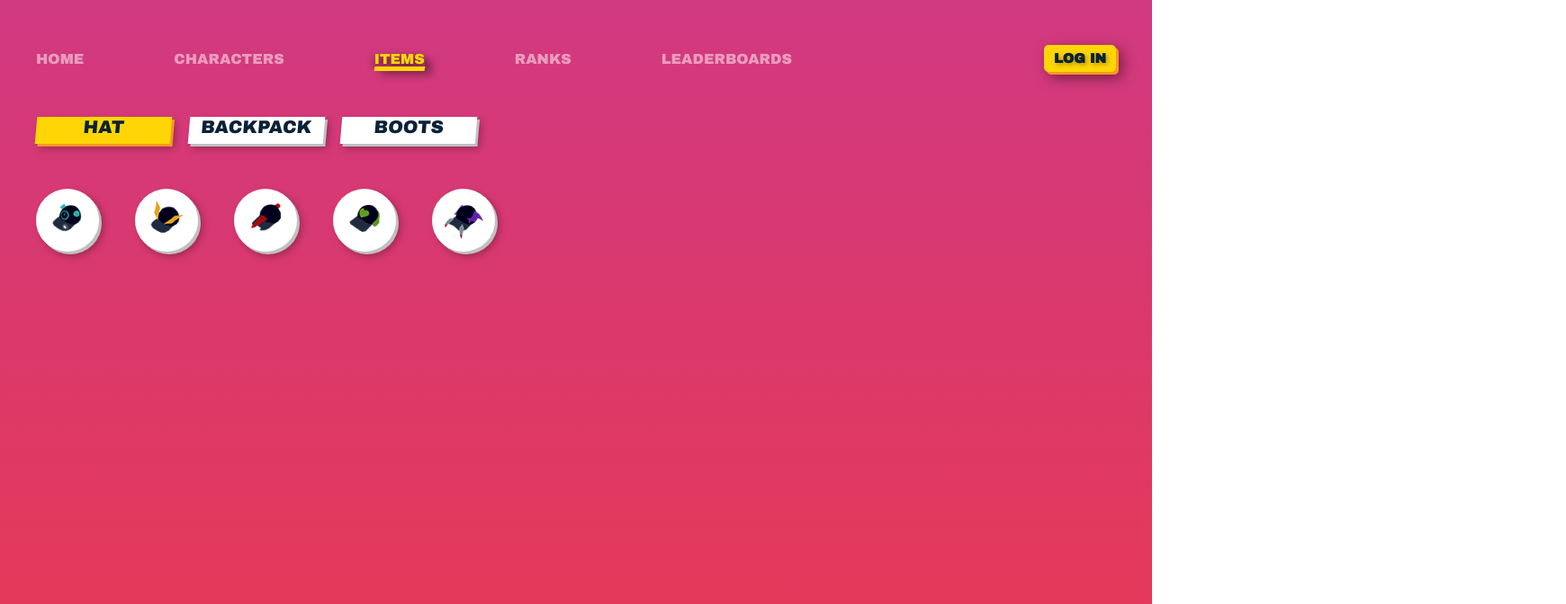
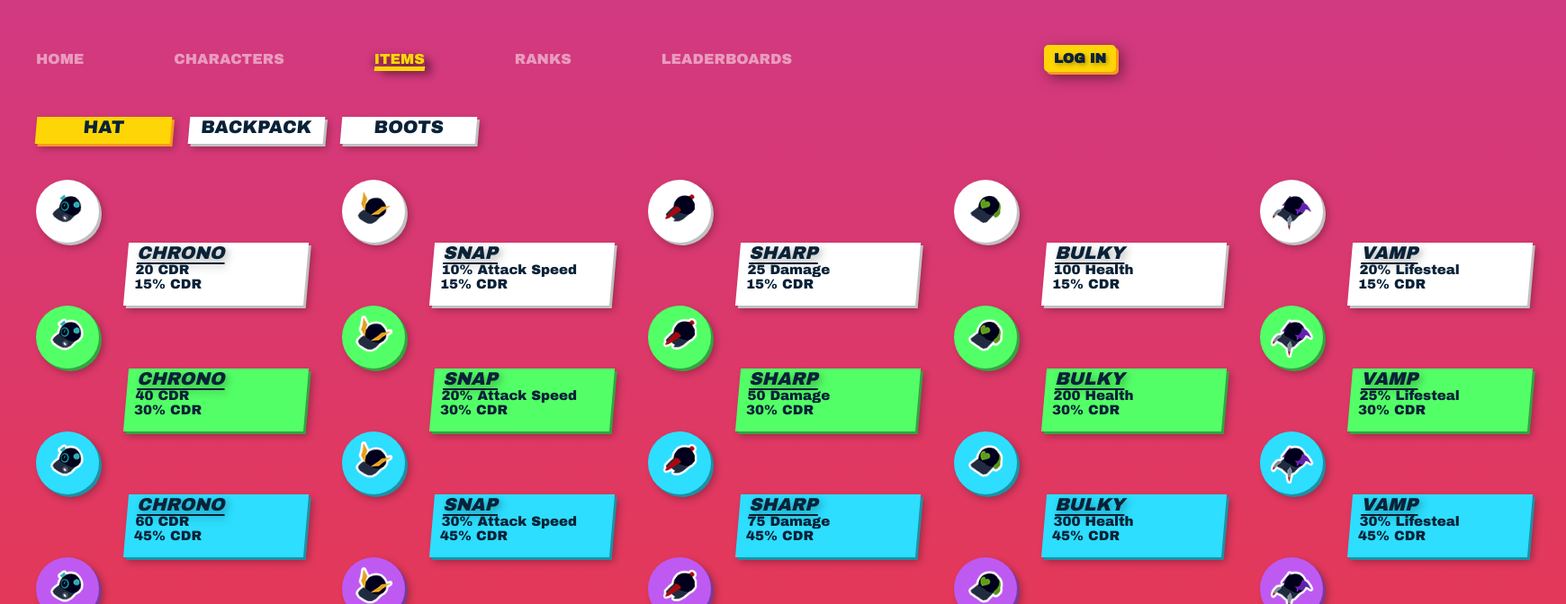
Before and after one commit to iamkiwii/bapbap, a Vue app: page /items in a window 1280 px wide. Shown: the top 672 px of the page at 90% size, 1740 px wide, since content can reach past the window. Built offline with nearby package versions, Linux system fonts and the light colour scheme.

Commit message:
started character page/fixes
fixed item container for redesign

```diff
--- a/src/assets/GameData.js
+++ b/src/assets/GameData.js
@@ -17,9 +17,18 @@ export class RankObject {
     }
 }
 
+export class ChampObject {
+    constructor(props) {
+        this.name = props.name;
+        this.abilities = props.abilities;
+        this.stats = props.stats;
+    }
+}
+
 var GameData = {
     itemlist: [],
     ranks: [],
+    champs: [],
     extrastats: {
         Boots: {
             stat: { white: 15, green: 30, blue: 45, purple: 60, yellow: 75 },
@@ -35,6 +44,33 @@ var GameData = {
         }
     }
 }
+
+// Champs Data
+
+var Chuck = {
+    name: "Chuck",
+    abilities: {
+        basic: {
+            name: "Chuck Punch",
+            desc: "Punch for a 3-hit combo. Hitting an opponent will grant you a Knock stack."
+        },
+        special: {
+            name: "Chuck Knock",
+            desc: "Throw a powerful punch. Inflict stun if you have full Knock stacks."
+        },
+        movement: {
+            name: "Chuck Jump",
+            desc: "Jump to a location. Apply knock up on land."
+        },
+        ultimate: {
+            name: "CHUCK!!!!",
+            desc: "Become gigantic and get a hp, damage and speed buff."
+        }
+    }
+}
+
+GameData.champs.push(new ChampObject(Chuck))
+
 
 // Ranks Data
 
--- a/src/components/items/ItemContainer.vue
+++ b/src/components/items/ItemContainer.vue
@@ -1,9 +1,13 @@
 <template>
     <div class="item-containers">
-        <div class="circle hidden" :class="color" @click="(e) => expandItems(e)">
+
+        <!-- Item container circle that gets created for each tier -->
+        <div class="circle" :class="color">
             <img :src="getImage()" class="item" draggable="false" :class="type">
         </div>
-        <div class="item-info hidden-banner" :class="getBannerColor()">
+
+        <!-- Item info that gets created for each tier -->
+        <div class="item-info" :class="getBannerColor()">
             <div class="item-name">{{ name }}</div>
             <div class="item-desc">{{ getInfo() }}</div>
             <div class="item-desc">{{ getStats() }}</div>
@@ -12,6 +16,8 @@
 </template>
 
 <script setup>
+
+// i know
 import Item_Backpack_CDR from '@/assets/items/Item_Backpack_CDR.png'
 import Item_Backpack_CRIT from '@/assets/items/Item_Backpack_CRIT.png'
 import Item_Backpack_HP from '@/assets/items/Item_Backpack_HP.png'
@@ -31,105 +37,6 @@ import GameData from '@/assets/GameData'
 </script>
 <script scoped>
 
-function expandItems(event) {
-    var column = getColumn(event.currentTarget)
-    if (event.currentTarget.classList.contains('white')) {
-        for (let i = 0; i < 5; i++) {
-            if (i != column) {
-                document.getElementsByClassName('white-banner')[i].classList.add('hidden-banner')
-                document.getElementsByClassName('white-banner')[i].classList.remove('expanded-banner')
-                document.getElementsByClassName('green-banner')[i].classList.add('hidden-banner')
-                document.getElementsByClassName('green-banner')[i].classList.remove('expanded-banner')
-                document.getElementsByClassName('blue-banner')[i].classList.add('hidden-banner')
-                document.getElementsByClassName('blue-banner')[i].classList.remove('expanded-banner')
-                document.getElementsByClassName('purple-banner')[i].classList.add('hidden-banner')
-                document.getElementsByClassName('purple-banner')[i].classList.remove('expanded-banner')
-                document.getElementsByClassName('yellow-banner')[i].classList.add('hidden-banner')
-                document.getElementsByClassName('yellow-banner')[i].classList.remove('expanded-banner')
-                document.getElementsByClassName('white')[i].classList.add('hidden')
-                document.getElementsByClassName('white')[i].classList.remove('expanded')
-                document.getElementsByClassName('green')[i].classList.add('hidden')
-                document.getElementsByClassName('green')[i].classList.remove('expanded')
-                document.getElementsByClassName('blue')[i].classList.add('hidden')
-                document.getElementsByClassName('blue')[i].classList.remove('expanded')
-                document.getElementsByClassName('purple')[i].classList.add('hidden')
-                document.getElementsByClassName('purple')[i].classList.remove('expanded')
-                document.getElementsByClassName('yellow')[i].classList.add('hidden')
-                document.getElementsByClassName('yellow')[i].classList.remove('expanded')
-            }
-        }
-        if (document.getElementsByClassName('white')[column].classList.contains('hidden') == true) {
-            document.getElementsByClassName('white-banner')[column].classList.add('expanded-banner')
-            document.getElementsByClassName('white-banner')[column].classList.remove('hidden-banner')
-            document.getElementsByClassName('green-banner')[column].classList.add('expanded-banner')
-            document.getElementsByClassName('green-banner')[column].classList.remove('hidden-banner')
-            document.getElementsByClassName('blue-banner')[column].classList.add('expanded-banner')
-            document.getElementsByClassName('blue-banner')[column].classList.remove('hidden-banner')
-            document.getElementsByClassName('purple-banner')[column].classList.add('expanded-banner')
-            document.getElementsByClassName('purple-banner')[column].classList.remove('hidden-banner')
-            document.getElementsByClassName('yellow-banner')[column].classList.add('expanded-banner')
-            document.getElementsByClassName('yellow-banner')[column].classList.remove('hidden-banner')
-            document.getElementsByClassName('white')[column].classList.add('expanded')
-            document.getElementsByClassName('white')[column].classList.remove('hidden')
-            document.getElementsByClassName('green')[column].classList.add('expanded')
-            document.getElementsByClassName('green')[column].classList.remove('hidden')
-            document.getElementsByClassName('blue')[column].classList.add('expanded')
-            document.getElementsByClassName('blue')[column].classList.remove('hidden')
-            document.getElementsByClassName('purple')[column].classList.add('expanded')
-            document.getElementsByClassName('purple')[column].classList.remove('hidden')
-            document.getElementsByClassName('yellow')[column].classList.add('expanded')
-            document.getElementsByClassName('yellow')[column].classList.remove('hidden')
-        } else {
-            document.getElementsByClassName('white-banner')[column].classList.remove('expanded-banner')
-            document.getElementsByClassName('white-banner')[column].classList.add('hidden-banner')
-            document.getElementsByClassName('green-banner')[column].classList.remove('expanded-banner')
-            document.getElementsByClassName('green-banner')[column].classList.add('hidden-banner')
-            document.getElementsByClassName('blue-banner')[column].classList.remove('expanded-banner')
-            document.getElementsByClassName('blue-banner')[column].classList.add('hidden-banner')
-            document.getElementsByClassName('purple-banner')[column].classList.remove('expanded-banner')
-            document.getElementsByClassName('purple-banner')[column].classList.add('hidden-banner')
-            document.getElementsByClassName('yellow-banner')[column].classList.remove('expanded-banner')
-            document.getElementsByClassName('yellow-banner')[column].classList.add('hidden-banner')
-            document.getElementsByClassName('white')[column].classList.remove('expanded')
-            document.getElementsByClassName('white')[column].classList.add('hidden')
-            document.getElementsByClassName('green')[column].classList.remove('expanded')
-            document.getElementsByClassName('green')[column].classList.add('hidden')
-            document.getElementsByClassName('blue')[column].classList.remove('expanded')
-            document.getElementsByClassName('blue')[column].classList.add('hidden')
-            document.getElementsByClassName('purple')[column].classList.remove('expanded')
-            document.getElementsByClassName('purple')[column].classList.add('hidden')
-            document.getElementsByClassName('yellow')[column].classList.remove('expanded')
-            document.getElementsByClassName('yellow')[column].classList.add('hidden')
-        }
-    }
-}
-
-
-function getColumn(element) {
-    var num;
-    switch (element) {
-        case document.getElementsByClassName('white')[0]:
-            num = 0;
-            break;
-        case document.getElementsByClassName('white')[1]:
-            num = 1;
-            break;
-        case document.getElementsByClassName('white')[2]:
-            num = 2;
-            break;
-        case document.getElementsByClassName('white')[3]:
-            num = 3;
-            break;
-        case document.getElementsByClassName('white')[4]:
-            num = 4;
-            break;
-    }
-    return num;
-
-}
-
-
-
 export default {
     props: {
         filename: String,
@@ -143,16 +50,13 @@ export default {
         getImage() {
             return getImageURL(this.filename)
         },
-        getBannerColor() {
+        getBannerColor() { // Returns color and adds -banner to give the banner class
             return this.color + "-banner"
         },
-        expandItems(event) {
-            expandItems(event)
-        },
-        getInfo() {
+        getInfo() { // Returns the stats and description of the item for the banner
             return this.stats[this.color] + " " + this.desc
         },
-        getStats() {
+        getStats() { // Gets extra stats (Hat is CDR, etc.)
             let t = this.type
             if (t == undefined) {
                 return GameData.extrastats["Hat"].stat[this.color] + GameData.extrastats["Hat"].desc
@@ -247,20 +151,6 @@ function getImageURL(file) {
     margin-left: 10px;
 }
 
-.hidden-banner {
-    visibility: hidden;
-    left: -50px;
-    opacity: -100%;
-    transition: 0.2s ease-in-out;
-}
-
-.expanded-banner {
-    visibility: visible;
-    opacity: 100%;
-    transition: 0.4s ease-in-out;
-    left: 0;
-}
-
 .item-info {
     user-select: none;
     color: rgb(9, 34, 56);
@@ -268,30 +158,9 @@ function getImageURL(file) {
     transform: skew(-5deg);
     height: 70px;
     width: 200px;
-    // background-color: rgb(9, 34, 56);
-    // box-shadow: 3px 3px 0px rgba($color: black, $alpha: 1), 5px 5px 8px rgba($color: #000000, $alpha: 0.3);
-    position: absolute;
     margin-top: 0px;
     margin-left: 100px;
     z-index: -1;
-}
-
-.hidden {
-    top: 0px;
-    margin-top: 10px;
-    cursor: pointer;
-    visibility: hidden;
-    opacity: 0%;
-    position: relative;
-    transition: 0.2s ease-in-out;
-}
-
-.expanded {
-    top: 70px;
-    margin-top: 30px;
-    opacity: 100%;
-    position: relative;
-    transition: 0.2s ease-in-out;
 }
 
 .circle {
--- a/src/components/items/ItemDisplay.vue
+++ b/src/components/items/ItemDisplay.vue
@@ -1,6 +1,7 @@
 <template>
-    <div class="container-wrapper">
+    <div class="container-wrapper"> <!-- Wraps the entire items display-->
         <div v-for="color in item.colors" :key="color">
+            <!-- Loops through all colors and wraps each item type and all its tiers-->
             <ItemContainer :filename="getImage()" :color="color" :class="item.type" :desc="item.desc" :stats="item.stats"
                 :type="activeItem" :name="item.name" />
         </div>
--- a/src/components/ranks/RanksDisplay.vue
+++ b/src/components/ranks/RanksDisplay.vue
@@ -1,5 +1,5 @@
 <template>
-    <div class="rank-wrapper" :class="getRank()">
+    <div class="rank-wrapper" :class="getRank()"> <!-- wrapper for each rank to add certain styles to each rank -->
         <div class="image-wrapper">
             <img :src="getImage()" class="image">
         </div>
@@ -18,6 +18,8 @@
 <script setup>
 
 import { RankObject } from '@/assets/GameData.js';
+
+// Imports rank images bc vite has cancer
 import Unranked from '@/assets/ranks/unranked.png'
 import Bronze from '@/assets/ranks/bronze.png'
 import Silver from '@/assets/ranks/silver.png'
@@ -35,7 +37,7 @@ export default {
         rank: RankObject
     },
     methods: {
-        getImage() {
+        getImage() { // Returns the image for the rank again cuz vite has cancer
             let filename;
             switch (this.rank.rank) {
                 case "Unranked":
@@ -65,10 +67,10 @@ export default {
         getRank() {
             return this.rank.rank
         },
-        getRankText(tier) {
+        getRankText(tier) { // Returns the rank text for the rank with the tier text. Ex: Bronze II
             return this.rank.rank + " " + tier
         },
-        getFee(tier) {
+        getFee(tier) { // Calculates fee bc making a seperate object for each rank is dumb
             let n = 0;
             let i = this.rank.fee;
             if (tier == "II") n = 1;
@@ -77,7 +79,7 @@ export default {
             let fee = i + n;
             return fee;
         },
-        getThreshold(tier) {
+        getThreshold(tier) { // Calculates threshold bc making a seperate object for each rank is dumb
             let n = 0;
             let i = this.rank.threshold;
             if (tier == "II") n = 1;
--- a/src/views/ItemsView.vue
+++ b/src/views/ItemsView.vue
@@ -40,10 +40,12 @@ export default {
         ItemDisplay
     },
     methods: {
+        // Toggles active item in UserData.ActiveItems then forces a re-render of the ItemSelector component
         toggleActiveItem(item) {
             toggleActive(item);
             this.forceRender();
         },
+        // Forces a re-render of the ItemSelector component
         forceRender() {
             this.updateKey++;
         }
--- a/src/views/RanksView.vue
+++ b/src/views/RanksView.vue
@@ -1,13 +1,16 @@
 <template>
     <div class="view">
         <div class="left-side">
-            <div class="rank-display-wrapper">
+            <div class="rank-display-wrapper"> <!-- Wrapper for all ranks -->
+                <!-- Loop through all ranks and display them -->
                 <div :class="rank.rank" v-for="rank in GameData.ranks" :key="rank">
                     <RankDisplay :rank="rank" />
                 </div>
             </div>
         </div>
         <div class="right-side">
+
+            <!-- Seperate component for divine rank cuz its max rank -->
             <div class="divine-wrapper">
                 <div class="divine-image-wrapper">
                     <img :src="getDivineIMG()" class="divine-image">
@@ -22,6 +25,7 @@
                     </div>
                 </div>
             </div>
+            <!-- Big box of text explaining how ranked works -->
             <div class="info-banner-wrapper">
                 <div class="info-banner">
                     <div class="info-banner-text-wrapper">
```
Also changed, not shown: src/components/characters/CharacterDisplay.vue (added, +17 -0 lines).
